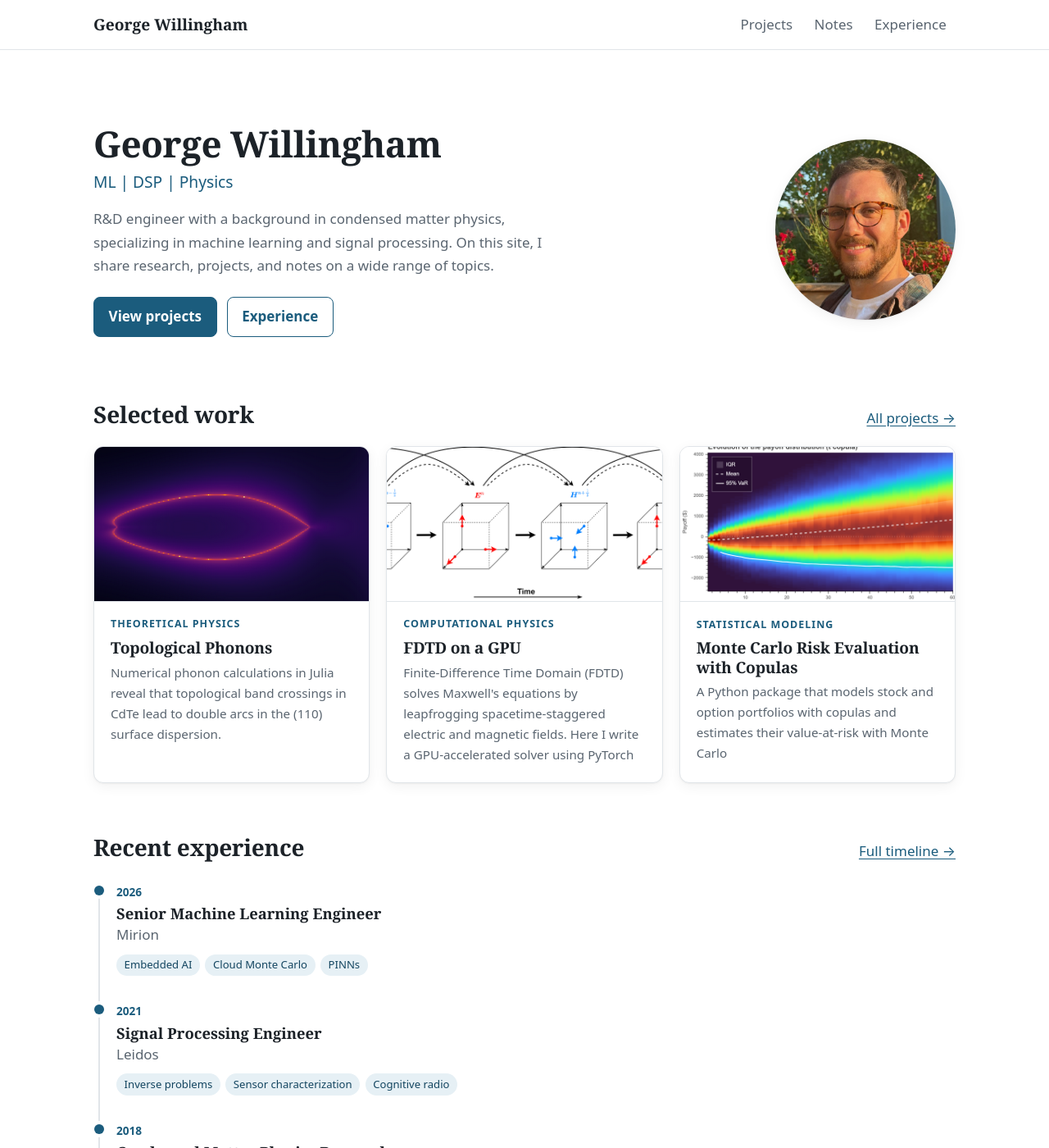
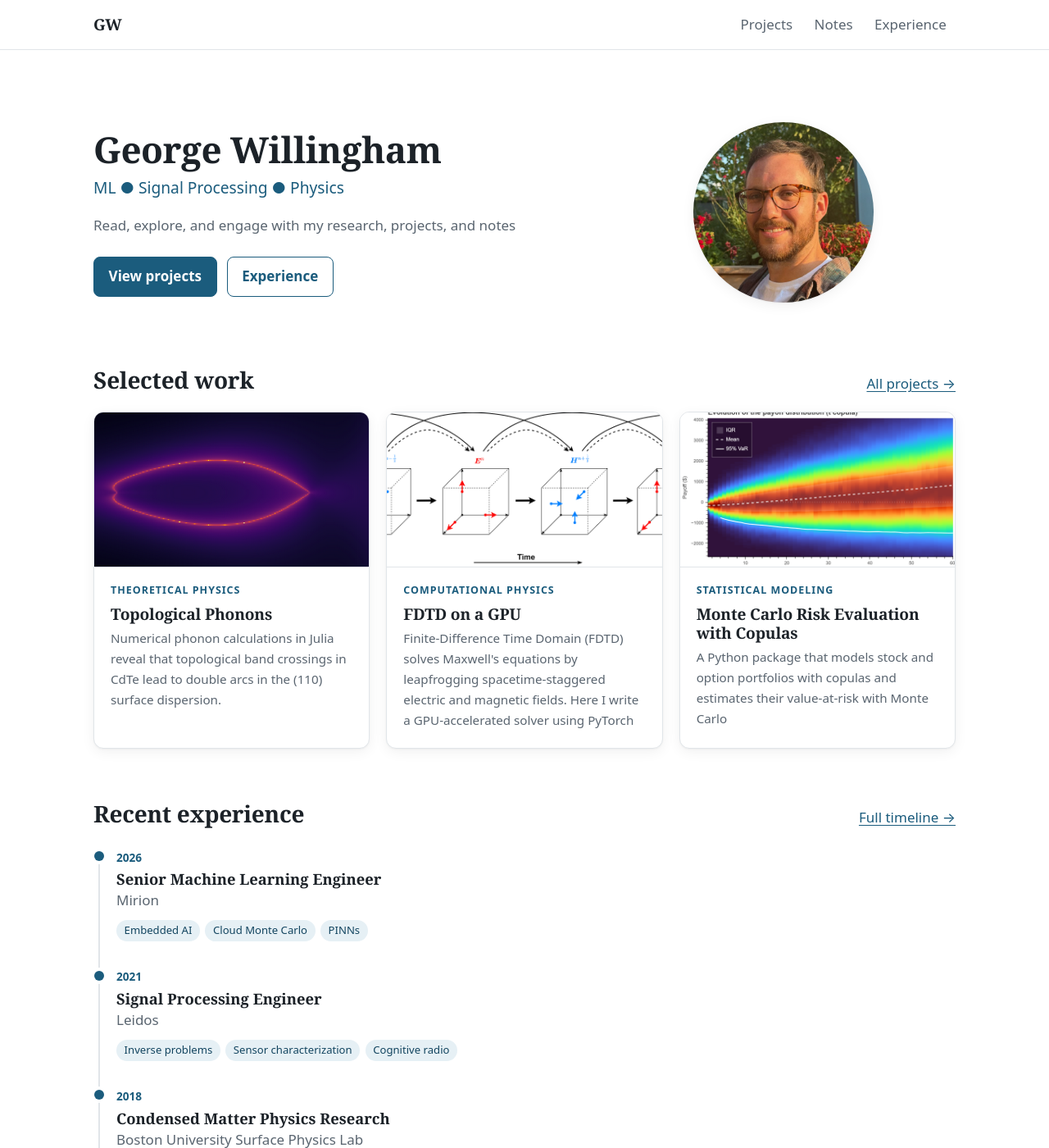
Before and after one commit to jgwillingham/jgwillingham.github.io, a Jekyll site: the page built from index.html, in a window 1280 px wide and 1400 px high. Shown: the whole window at 82% size. Built offline with Jekyll 4.4.1, drawn with Linux system fonts in a browser that asks for light colours.

Commit message:
edit colors, description, header

```diff
--- a/_config.yml
+++ b/_config.yml
@@ -1,9 +1,8 @@
 # Site identity: edit these to change the name, tagline and links shown site-wide.
 title: George Willingham
-tagline: ML | DSP | Physics
-description: >-
-  R&D engineer with a background in condensed matter physics, specializing in machine learning and signal processing.
-  On this site, I share research, projects, and notes on a wide range of topics.
+tagline: ML  &#9679;  Signal Processing  &#9679;  Physics
+description: |-
+  Read, explore, and engage with my research, projects, and notes
 url: https://jgwillingham.github.io
 baseurl: ""
 lang: en
--- a/_includes/header.html
+++ b/_includes/header.html
@@ -2,7 +2,7 @@
 {%- for group in site.data.notes %}{% assign note_count = note_count | plus: group.notes.size %}{% endfor -%}
 <header class="site-header">
   <div class="wrap site-header__inner">
-    <a class="wordmark" href="{{ '/' | relative_url }}">{{ site.title }}</a>
+    <a class="wordmark" href="{{ '/' | relative_url }}" aria-label="{{ site.title }}">GW</a>
     <nav aria-label="Main">
       <ul class="site-nav">
         {%- for link in site.data.navigation %}
--- a/assets/css/main.scss
+++ b/assets/css/main.scss
@@ -29,14 +29,14 @@
 
 @media (prefers-color-scheme: dark) {
   :root {
-    --bg: #0f1418;
+    --bg:   #16130e;
     --surface: #161d23;
     --text: #e4e8ec;
     --muted: #98a4b0;
-    --border: #26313a;
-    --accent: #72b6da;
+    --border: #2d3338;
+    --accent: #66a4c5;
     --accent-strong: #9ccbe5;
-    --accent-soft: #15303e;
+    --accent-soft: #15323e;
     --shadow: 0 1px 2px rgba(0, 0, 0, 0.3), 0 4px 16px rgba(0, 0, 0, 0.3);
     --shadow-hover: 0 2px 4px rgba(0, 0, 0, 0.4), 0 10px 28px rgba(0, 0, 0, 0.45);
   }
@@ -266,8 +266,8 @@
 }
 
 @media (min-width: 720px) {
-  .hero { grid-template-columns: 1fr auto; gap: 3rem; }
-  .hero__photo { order: 2; }
+  .hero { grid-template-columns: minmax(0, 60ch) 1fr; gap: 3rem; }
+  .hero__photo { order: 2; justify-self: center; }
 }
 
 /* ---------- Project cards ---------- */
```
